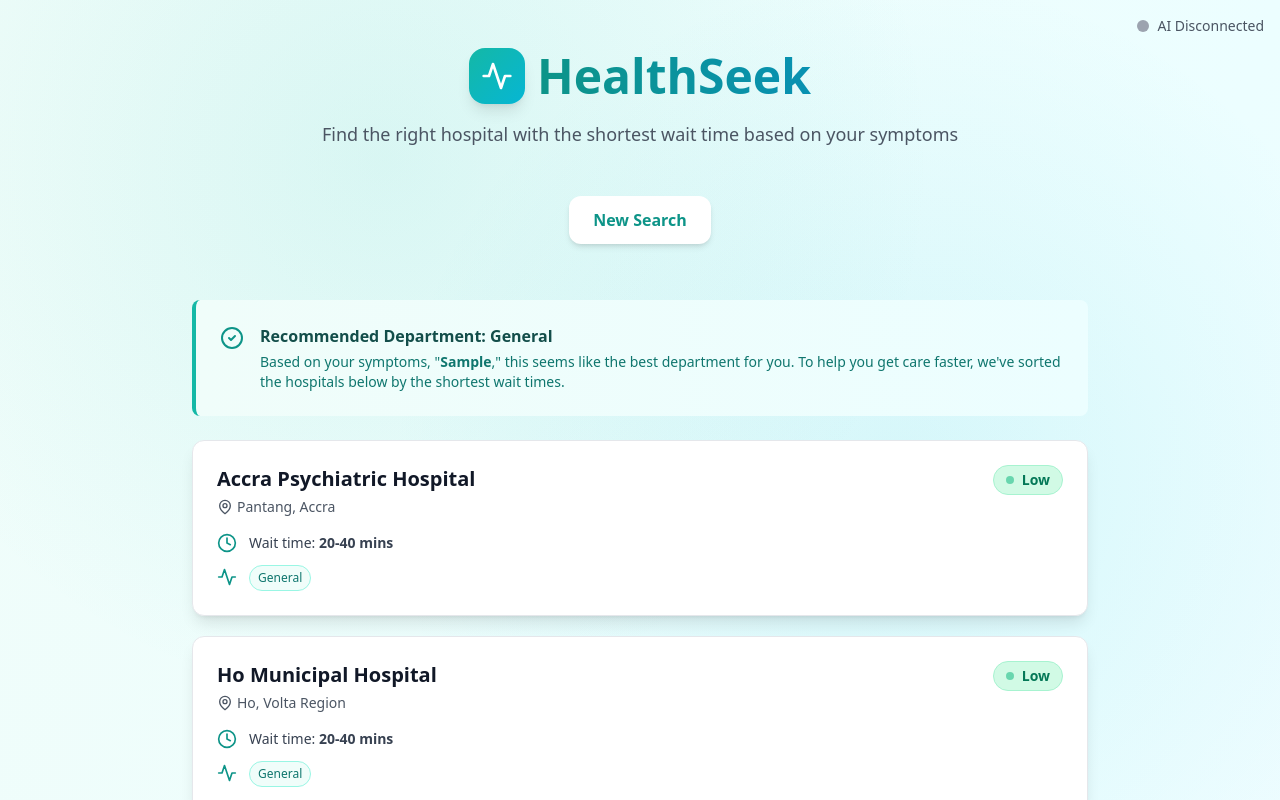
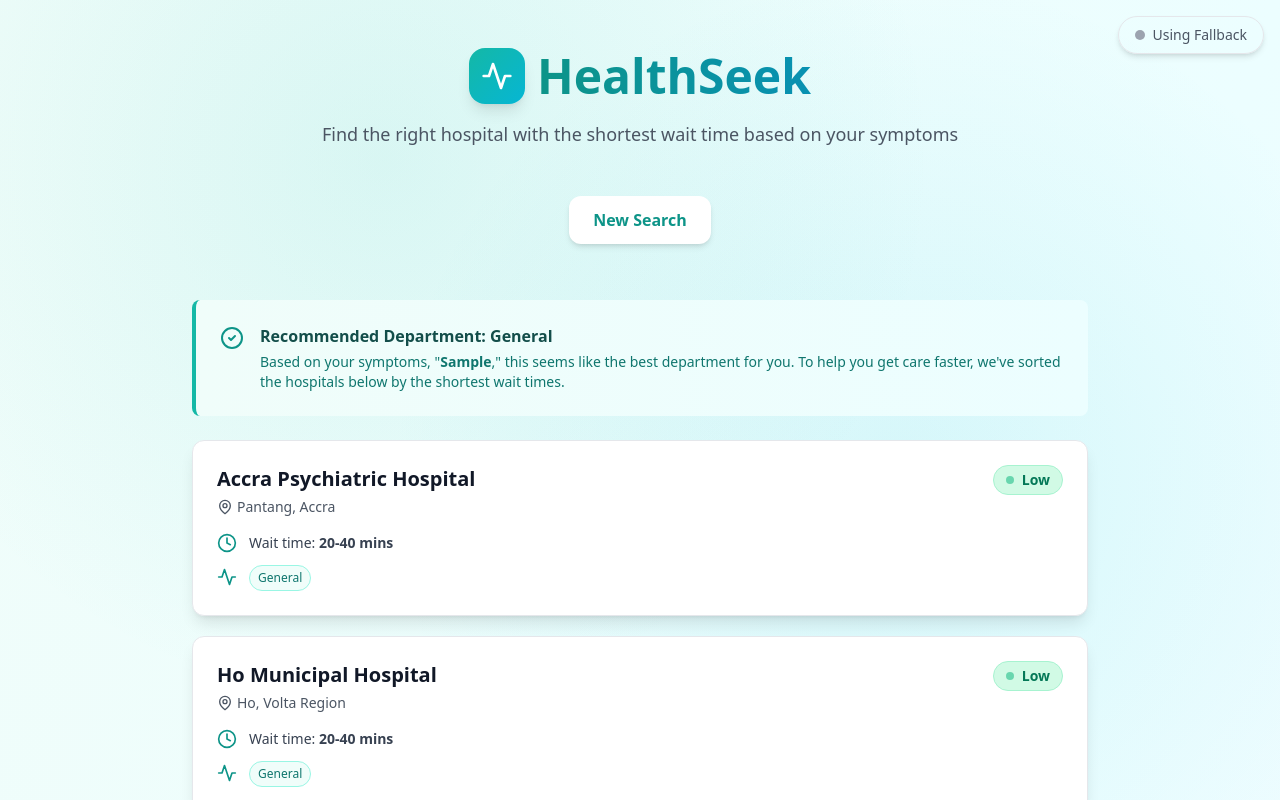
Before and after one commit to officiallykbk/mediQueue, a React (Vite) app: page / in a window 1280 px wide. Both pictures are taken after typing "Sample" into the empty fields and a click on the button "Find Hospital". Shown: the top 800 px of the page. Built offline with nearby package versions, Linux system fonts and the light colour scheme; no server answers.

Commit message:
Enhance StatusIndicator with fallback state display

```diff
--- a/src/components/StatusIndicator.tsx
+++ b/src/components/StatusIndicator.tsx
@@ -4,10 +4,15 @@ interface StatusIndicatorProps {
 
 export function StatusIndicator({ isConnected }: StatusIndicatorProps) {
   return (
-    <div className="flex items-center gap-2">
-      <div className={`w-3 h-3 rounded-full ${isConnected ? 'bg-green-500' : 'bg-gray-400'}`} />
-      <span className="text-sm text-gray-600">
-        {isConnected ? 'AI Connected' : 'AI Disconnected'}
+    <div className="flex items-center gap-2 rounded-full px-4 py-2 shadow-md border border-gray-200 animate-fadeInUp">
+      <div className="relative flex items-center">
+        <div className={`w-2.5 h-2.5 rounded-full ${isConnected ? 'bg-emerald-500' : 'bg-gray-400'}`} />
+        {isConnected && (
+          <div className="absolute inset-0 w-2.5 h-2.5 rounded-full bg-emerald-500 animate-ping opacity-75" />
+        )}
+      </div>
+      <span className={`text-sm font-medium ${isConnected ? 'text-emerald-700' : 'text-gray-600'}`}>
+        {isConnected ? 'AI Connected' : 'Using Fallback'}
       </span>
     </div>
   );
```
